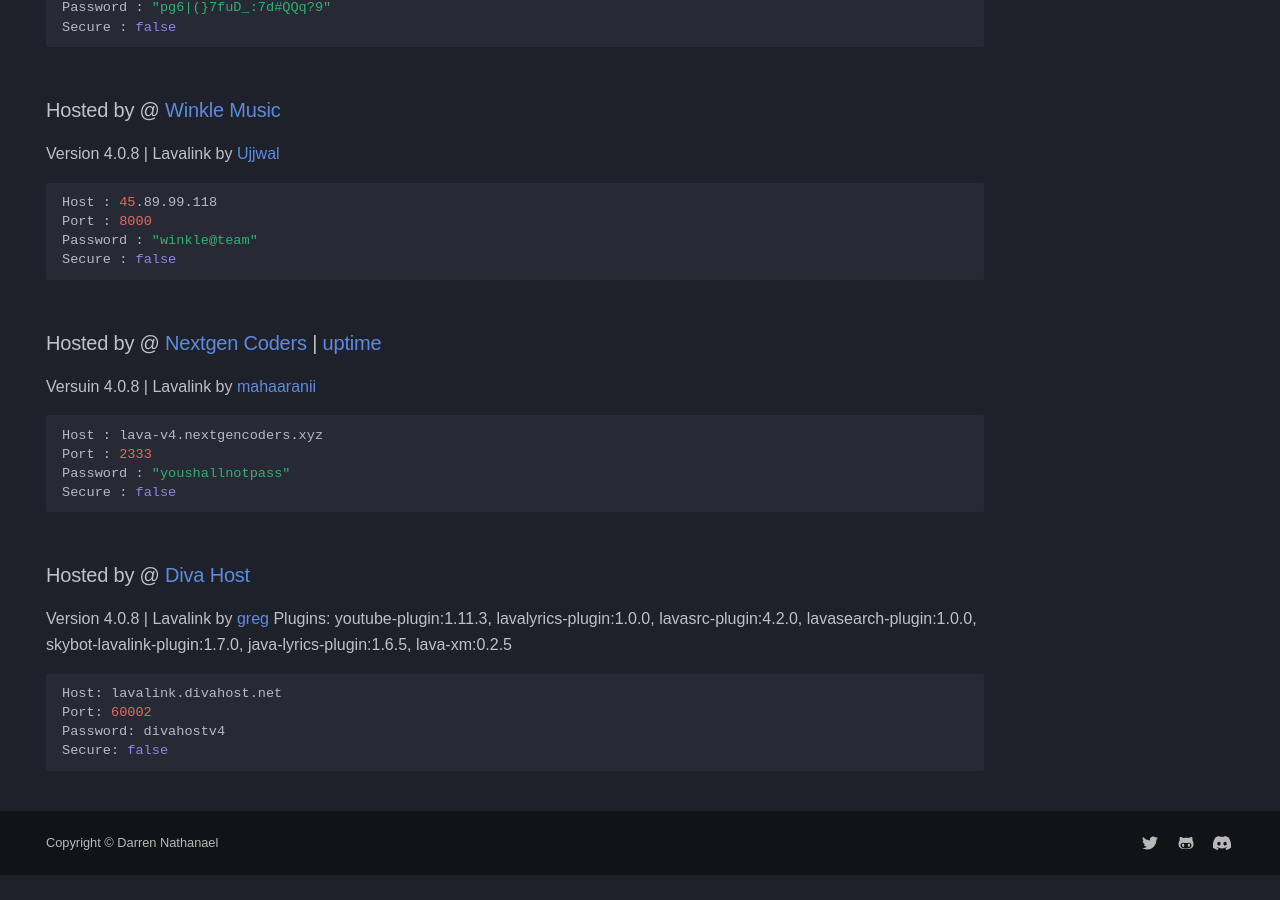
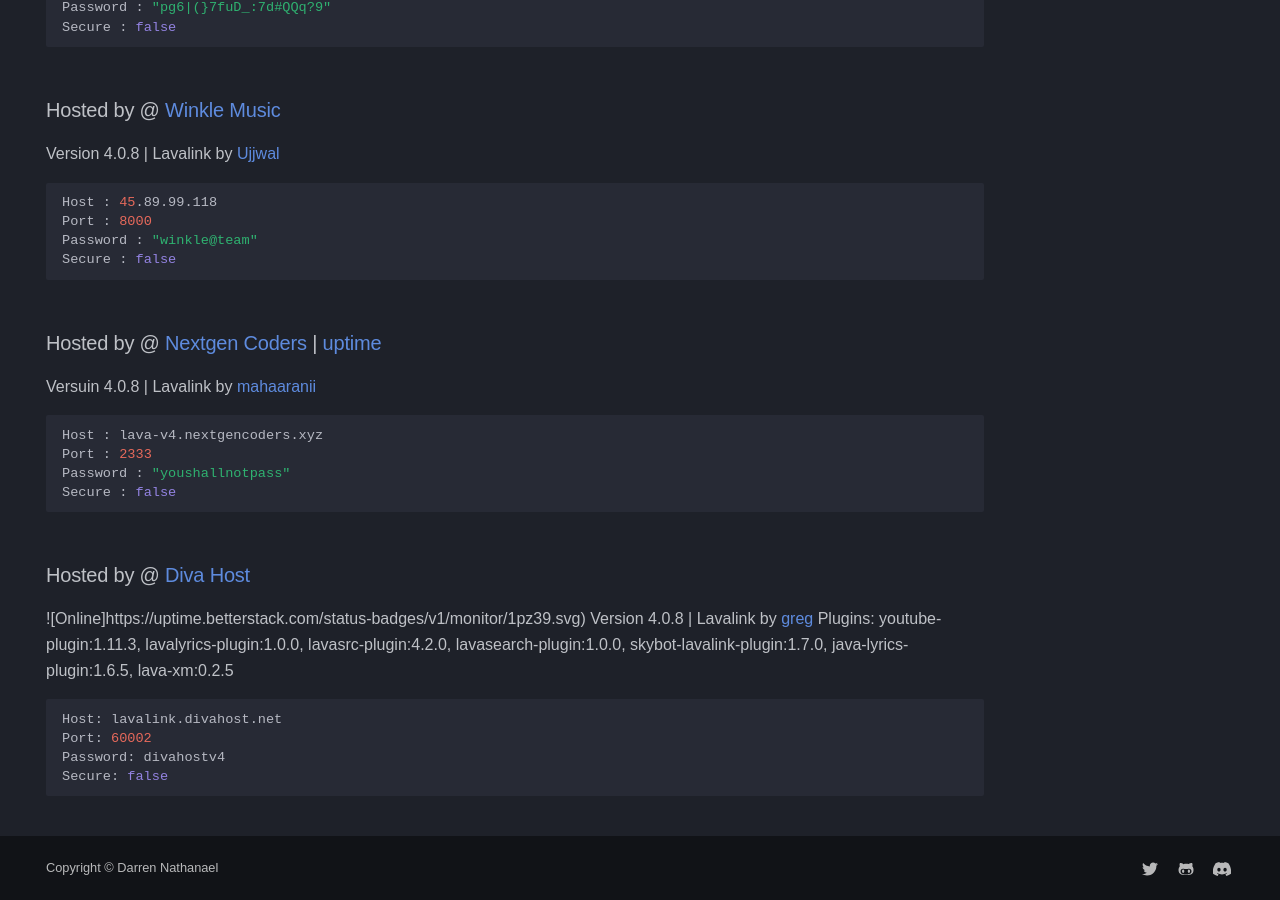
Before and after one commit to DarrenOfficial/lavalink-list, an MkDocs documentation site: the page built from docs/NoSSL/lavalink-without-ssl.md, in a window 1280 px wide and 900 px high, scrolled down 3405 px. Built offline with MkDocs 1.6.1 and Material for MkDocs 9.7.7, drawn with Linux system fonts in a browser that asks for light colours; some web fonts are replaced; comment, search, counter and statistics services are not loaded; a style sheet for code colours, icons or effects is not loaded; before the commit the page ends 4280 px from its top, so only the background shows below that.

Commit message:
Update lavalink-without-ssl.md

````diff
--- a/docs/NoSSL/lavalink-without-ssl.md
+++ b/docs/NoSSL/lavalink-without-ssl.md
@@ -173,6 +173,7 @@ Secure : false
 ```
 
 ### Hosted by @ [Diva Host](https://discord.gg/divahost)
+![Online]https://uptime.betterstack.com/status-badges/v1/monitor/1pz39.svg)
 Version 4.0.8 | Lavalink by [greg](https://discord.gg/pMJCfv3VXB) Plugins: youtube-plugin:1.11.3, lavalyrics-plugin:1.0.0, lavasrc-plugin:4.2.0, lavasearch-plugin:1.0.0, skybot-lavalink-plugin:1.7.0, java-lyrics-plugin:1.6.5, lava-xm:0.2.5
 ```bash
 Host: lavalink.divahost.net
````
